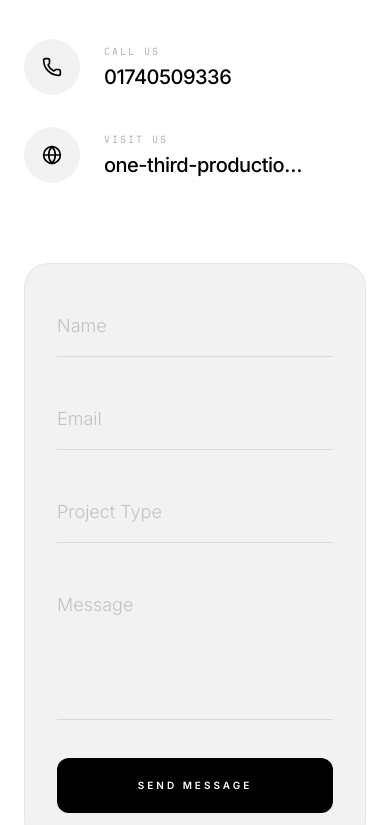
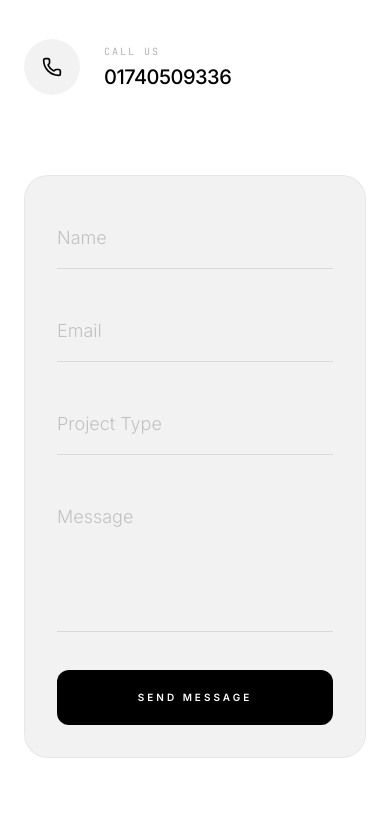
Before and after one commit to kbdnoman599-coder/1-3, a React (Vite) app: page / in a window 390 px wide. Shown: the part 11141-11966 px from the top of the page. Built offline with nearby package versions, Linux system fonts and the light colour scheme.

Commit message:
feat: Shorten hero video transition
Reduces the transition duration for the hero video and its placeholder from 1000ms to 500ms. This provides a snappier visual experience for users loading the homepage.

```diff
--- a/src/App.tsx
+++ b/src/App.tsx
@@ -411,14 +411,14 @@ const Hero = () => {
 
         {/* Static Placeholder Image - Shows immediately */}
         <div
-          className="absolute inset-0 bg-cover bg-center bg-no-repeat transition-opacity duration-1000"
+          className="absolute inset-0 bg-cover bg-center bg-no-repeat transition-opacity duration-500"
           style={{
             backgroundImage: 'url(https://pbasweeklyplanner.my.canva.site/one-third-production/_assets/media/f189feea4c4188fc351eac1ffdfac26f.jpg)',
             opacity: isVideoLoaded ? 0 : 1
           }}
         />
 
-        <div className={`absolute inset-0 w-full h-full scale-110 transition-opacity duration-1000 ${isVideoLoaded ? 'opacity-100' : 'opacity-0'}`}>
+        <div className={`absolute inset-0 w-full h-full scale-110 transition-opacity duration-500 ${isVideoLoaded ? 'opacity-100' : 'opacity-0'}`}>
           <iframe
             src="https://player.vimeo.com/video/1182455135?background=1&autoplay=1&loop=1&byline=0&title=0&muted=1"
             className="absolute top-1/2 left-1/2 w-[177.77777778vh] min-w-full h-[56.25vw] min-h-full -translate-x-1/2 -translate-y-1/2 pointer-events-none"
@@ -982,15 +982,6 @@ const Contact = () => {
                 <p className="text-xl md:text-2xl font-medium tracking-tight">01740509336</p>
               </div>
             </div>
-            <div className="flex items-center gap-6 md:gap-8 group cursor-pointer">
-              <div className="w-14 h-14 md:w-16 md:h-16 rounded-full bg-black/5 flex items-center justify-center group-hover:bg-black group-hover:text-white transition-all duration-500">
-                <Globe className="w-5 h-5 md:w-6 md:h-6" />
-              </div>
-              <div>
-                <p className="text-[10px] font-mono text-black/30 uppercase tracking-[0.2em] mb-1 md:mb-2">Visit Us</p>
-                <p className="text-xl md:text-2xl font-medium tracking-tight truncate max-w-[200px] sm:max-w-xs md:max-w-md">one-third-production.site</p>
-              </div>
-            </div>
           </div>
         </div>
 
```
